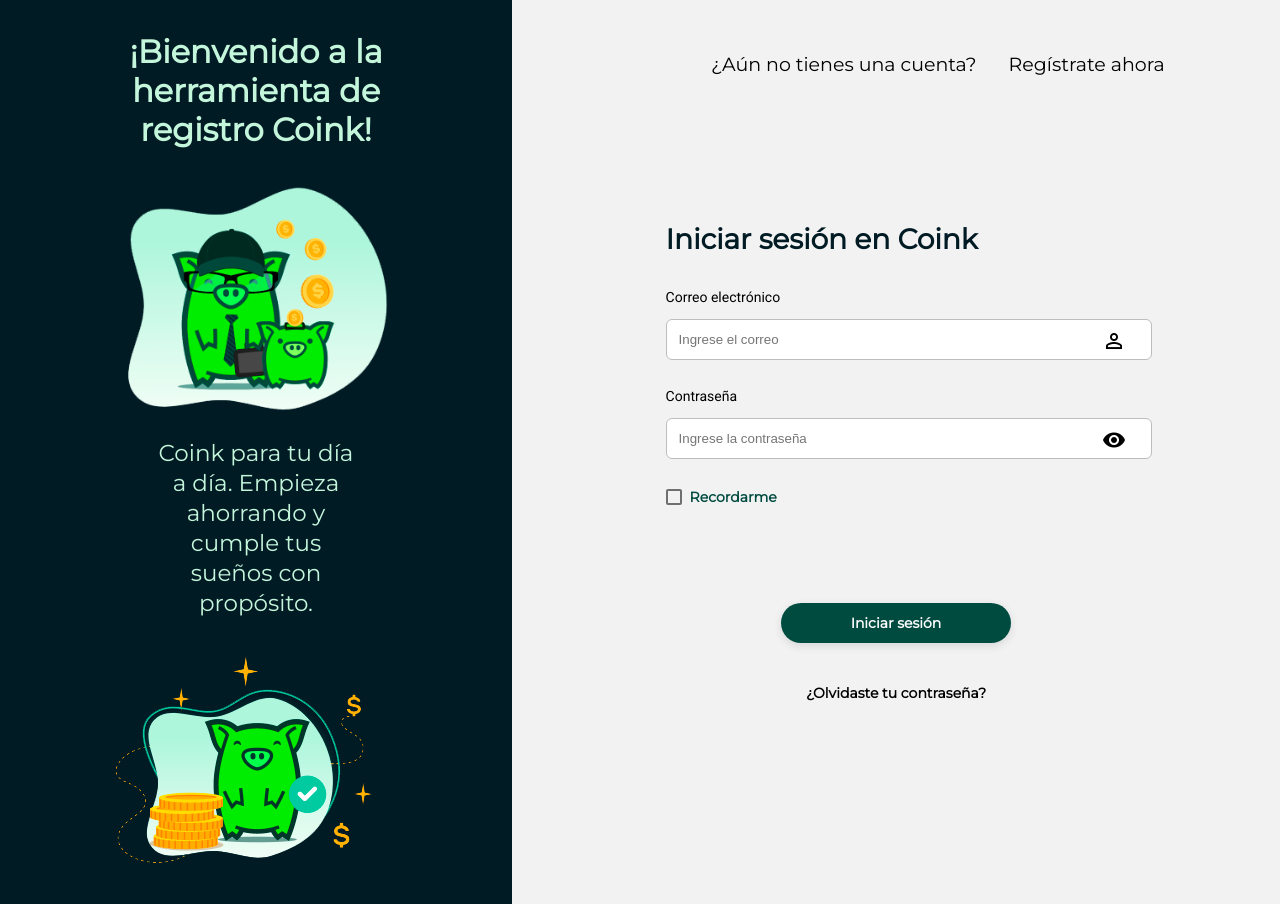
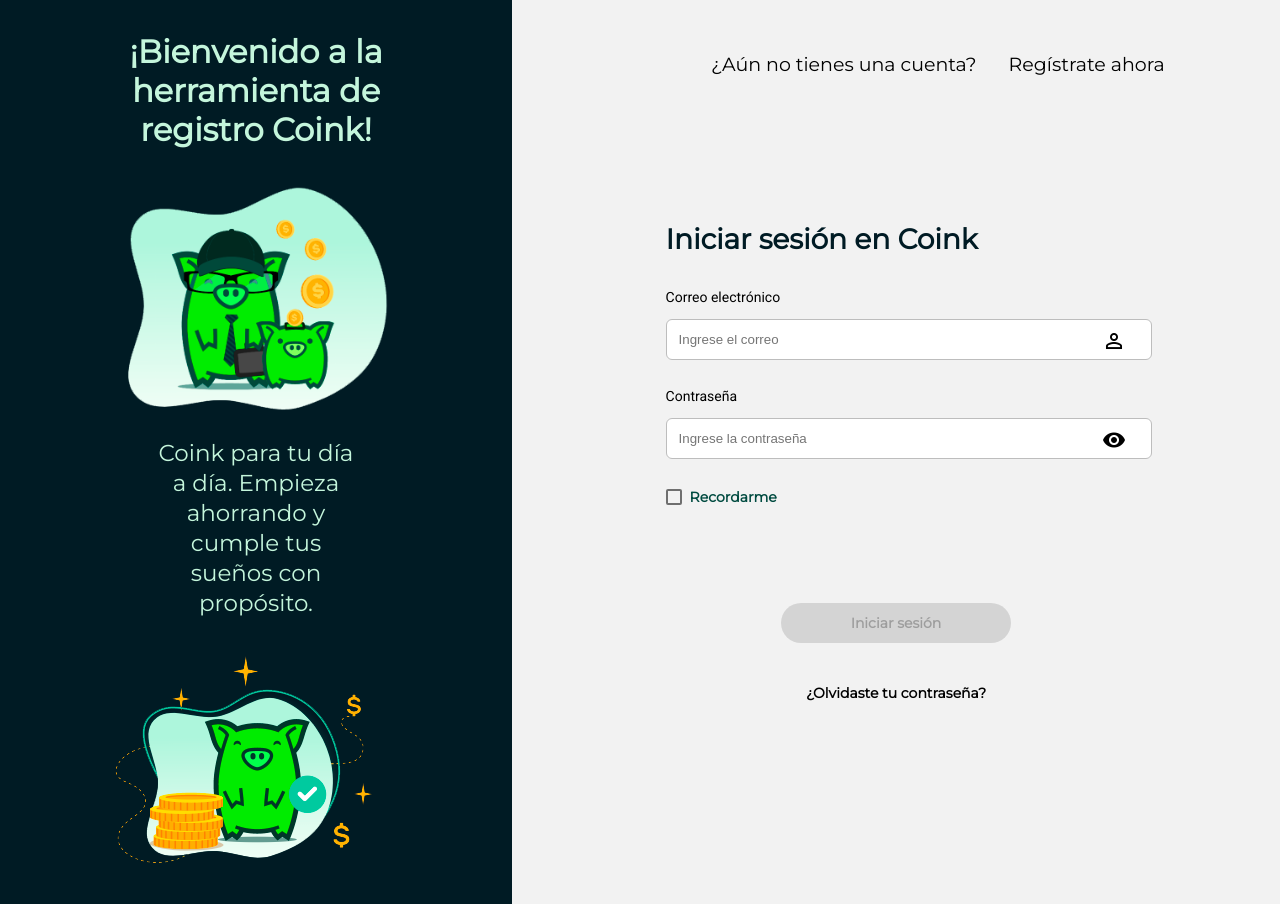
Before and after one commit to smosqueramazud/proyecto-coink, an Angular app: page /login in a window 1280 px wide. Built offline with nearby package versions, Linux system fonts and the light colour scheme.

Commit message:
se crea logica para boton iniciar sesion con disabled y ruteo @Author Sebastian Mosquera Mazud

```diff
--- a/src/app/pages/login/login.component.html
+++ b/src/app/pages/login/login.component.html
@@ -31,13 +31,13 @@
             <div class="o-box-right-form-inputs">
                 <p>Correo electrónico</p>
                 <mat-icon matSuffix class="icon">person_outline</mat-icon>
-                <input class="input-field" type="text" placeholder="Ingrese el correo">
+                <input class="input-field" type="text" placeholder="Ingrese el correo" [(ngModel)]="user" (change)="userInput()">
             </div>
 
             <div class="o-box-right-form-inputs">
                 <p>Contraseña</p>
                 <mat-icon matSuffix class="icon">visibility_outline</mat-icon>
-                <input class="input-field" type="password" placeholder="Ingrese la contraseña">
+                <input class="input-field" type="password" placeholder="Ingrese la contraseña" [(ngModel)]="password" (change)="userPass()">
             </div>
 
             <div>
@@ -46,7 +46,7 @@
         </div>
 
         <div class="o-box-right-form o-box-right-buttons">
-            <button mat-raised-button class="o-box-right-buttons-init">Iniciar sesión</button>
+            <button mat-raised-button class="o-box-right-buttons-init" [disabled]="(!userText || !passwordText)" (click)="goHome()">Iniciar sesión</button>
             <a class="o-box-right-links-a o-box-right-buttons-a">¿Olvidaste tu contraseña?</a>
         </div>
     </div>
--- a/src/app/pages/login/login.component.ts
+++ b/src/app/pages/login/login.component.ts
@@ -1,4 +1,5 @@
 import { Component, OnInit } from '@angular/core';
+import { Router } from '@angular/router';
 
 @Component({
   selector: 'app-login',
@@ -9,10 +10,34 @@
 
   title = '¡Bienvenido a la herramienta de registro Coink!';
   subTitle= 'Coink para tu día a día. Empieza ahorrando y cumple tus sueños con propósito.';
+  user;
+  password;
+  userText = false;
+  passwordText= false;
 
-  constructor() { }
+  constructor(private router: Router) { }
 
   ngOnInit(): void {
   }
 
+  userInput(){
+    if(this.user.length > 0){
+      this.userText = true;
+    }else{
+      this.userText = false;
+    }
+  }
+
+  userPass(){
+    if(this.password.length > 0){
+      this.passwordText = true;
+    }else{
+      this.passwordText = false;
+    }
+  }
+
+  goHome(){
+    this.router.navigateByUrl('/home');
+  }
+
 }
```
